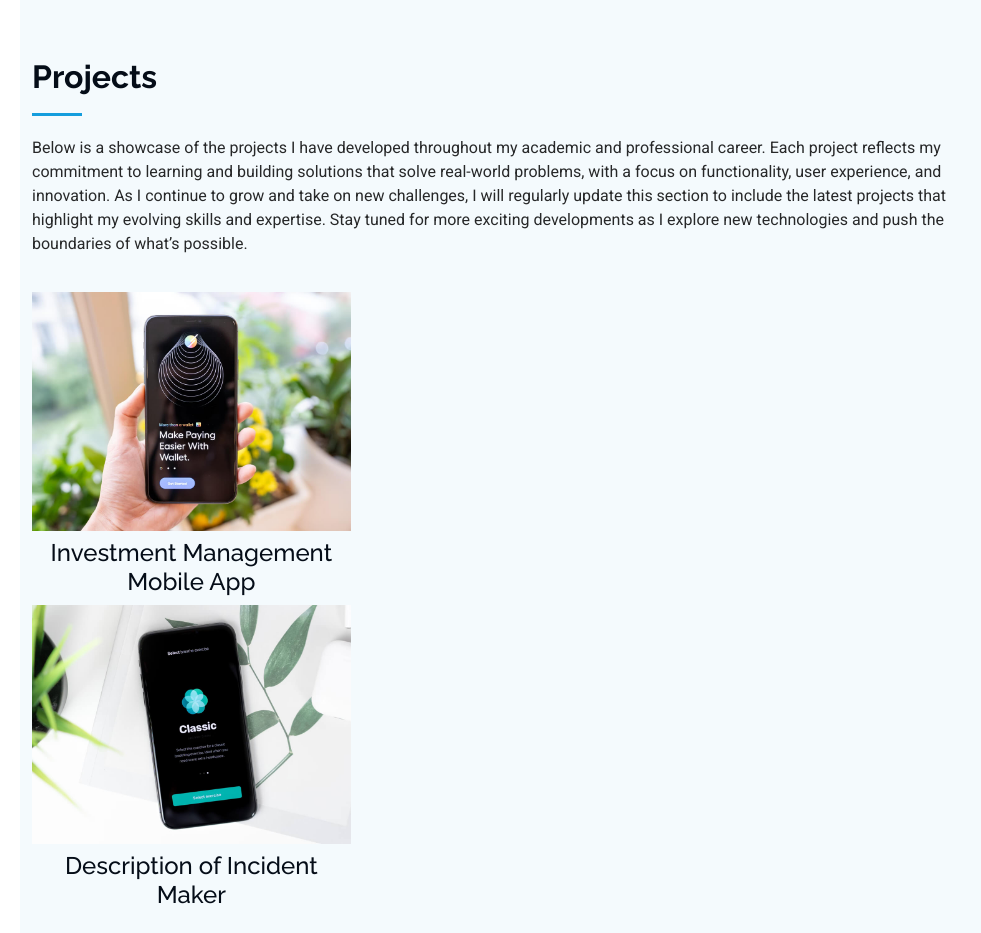
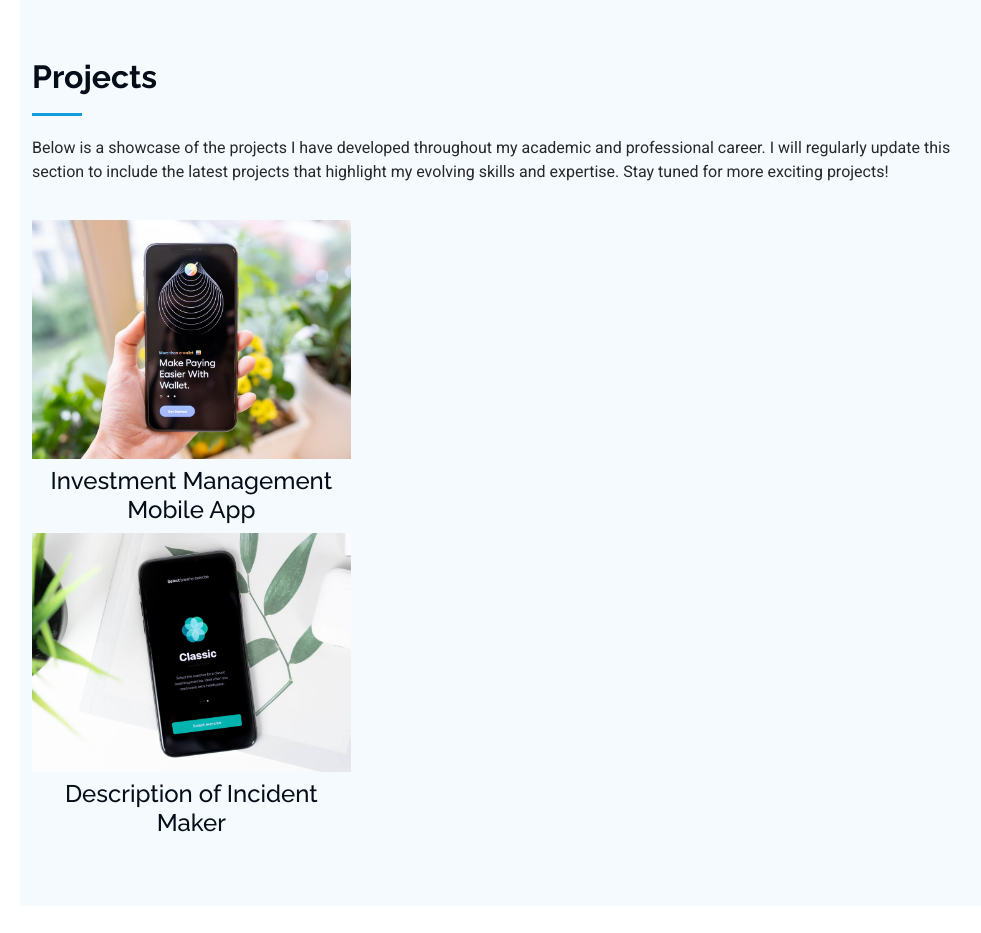
Before and after one commit to omarsyed4/omar_web, a website: page index.html in a window 1280 px wide. Shown: the part 802-1735 px from the top of the page, without its empty margins (280-1261 px from the left). Drawn offline with nearby package versions, Linux system fonts and the light colour scheme.

```diff
--- a/index.html
+++ b/index.html
@@ -279,7 +279,7 @@
       <div class="container section-title" data-aos="fade-up">
         <h2>Projects</h2>
         <p>
-          Below is a showcase of the projects I have developed throughout my academic and professional career. Each project reflects my commitment to learning and building solutions that solve real-world problems, with a focus on functionality, user experience, and innovation. As I continue to grow and take on new challenges, I will regularly update this section to include the latest projects that highlight my evolving skills and expertise. Stay tuned for more exciting developments as I explore new technologies and push the boundaries of what’s possible.
+          Below is a showcase of the projects I have developed throughout my academic and professional career. I will regularly update this section to include the latest projects that highlight my evolving skills and expertise. Stay tuned for more exciting projects!
         </p>
             </div><!-- End Section Title -->
 
```
